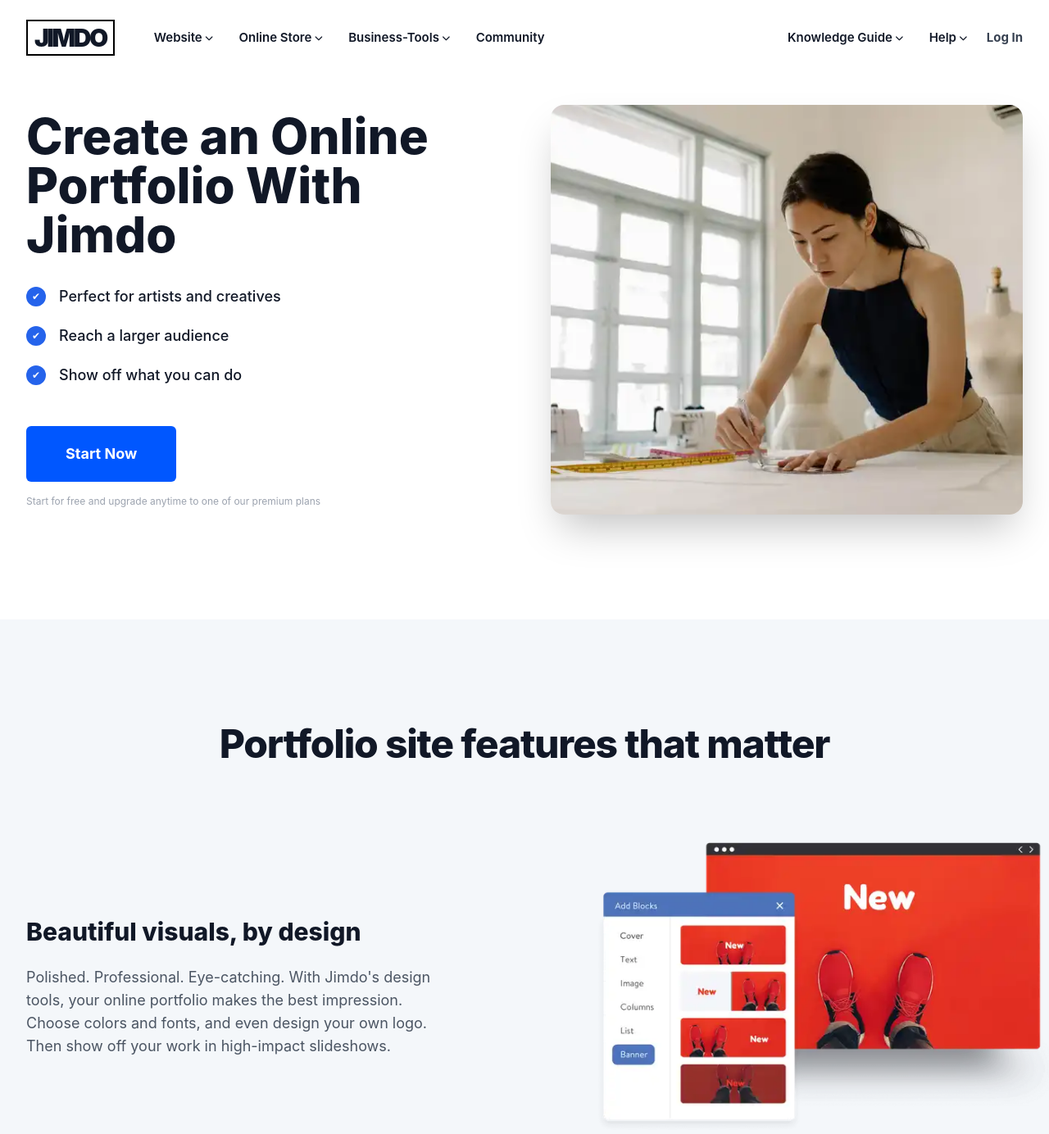
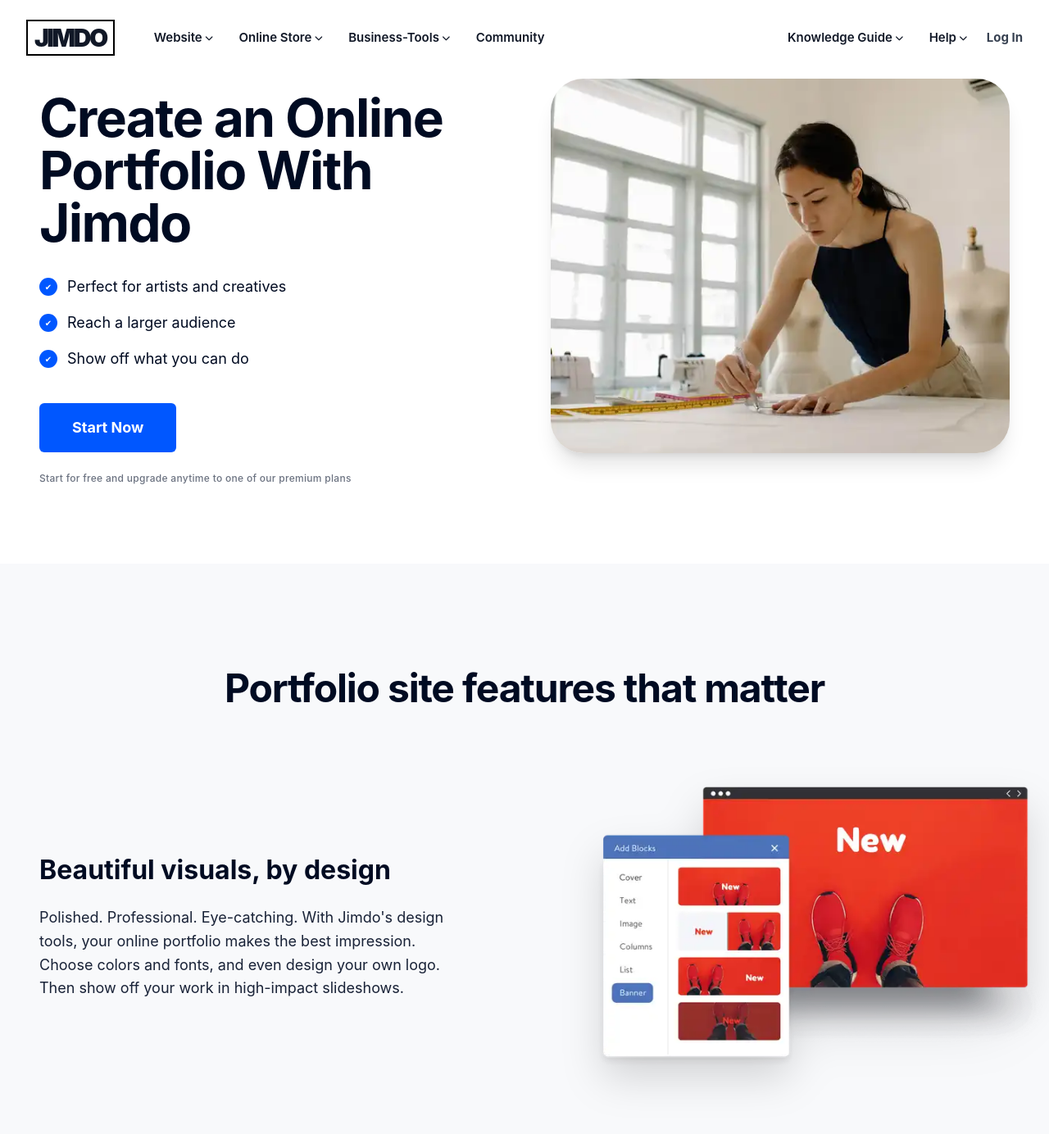
Before and after one commit to MalKurenai/MNTB-OJT, a plain HTML site: page Jimdo.html in a window 1280 px wide. Shown: the top 1384 px of the page at 82% size. Drawn offline with nearby package versions, Linux system fonts and the light colour scheme; a web font is replaced by a local one.

Commit message:
Jimdo Cloning Project 9

```diff
--- a/Jimdo.html
+++ b/Jimdo.html
@@ -268,43 +268,58 @@
                 </div>
         </nav>
 
-        <header class="max-w-7xl mx-auto px-6 md:px-8 pt-32 pb-16 lg:py-32 grid grid-cols-1 lg:grid-cols-2 gap-12 lg:gap-16 items-center">
-            <div class="text-center lg:text-left">
-                <h1 class="text-4xl md:text-5xl lg:text-6xl font-extrabold leading-tight mb-6 md:mb-8">Create an Online Portfolio With Jimdo</h1>
-                <ul class="space-y-4 md:space-y-5 mb-8 md:mb-12 text-base md:text-lg font-medium inline-block text-left">
-                    <li class="flex items-center gap-4"><span class="bg-blue-600 text-white rounded-full w-5 h-5 md:w-6 md:h-6 flex items-center justify-center text-[10px] md:text-xs shrink-0">✔</span> Perfect for artists and creatives</li>
-                    <li class="flex items-center gap-4"><span class="bg-blue-600 text-white rounded-full w-5 h-5 md:w-6 md:h-6 flex items-center justify-center text-[10px] md:text-xs shrink-0">✔</span> Reach a larger audience</li>
-                    <li class="flex items-center gap-4"><span class="bg-blue-600 text-white rounded-full w-5 h-5 md:w-6 md:h-6 flex items-center justify-center text-[10px] md:text-xs shrink-0">✔</span> Show off what you can do</li>
+        <header class="max-w-7xl mx-auto px-6 md:px-12 pt-12 pb-16 lg:py-24 grid grid-cols-1 lg:grid-cols-2 gap-8 lg:gap-16 items-start">
+            <div class="text-left flex flex-col items-start pt-4">
+                <h1 class="text-[34px] md:text-5xl lg:text-[64px] font-bold leading-[1.15] mb-6 md:mb-8 text-[#000b22] tracking-tight">
+                    Create an Online Portfolio With Jimdo
+                </h1>
+                <ul class="space-y-3 md:space-y-4 mb-8 md:mb-10 text-[16px] md:text-lg font-normal text-[#000b22]">
+                    <li class="flex items-center gap-3">
+                        <span class="bg-[#0057ff] text-white rounded-full w-[22px] h-[22px] flex items-center justify-center text-[10px] shrink-0">✔</span>
+                        Perfect for artists and creatives
+                    </li>
+                    <li class="flex items-center gap-3">
+                        <span class="bg-[#0057ff] text-white rounded-full w-[22px] h-[22px] flex items-center justify-center text-[10px] shrink-0">✔</span>
+                        Reach a larger audience
+                    </li>
+                    <li class="flex items-center gap-3">
+                        <span class="bg-[#0057ff] text-white rounded-full w-[22px] h-[22px] flex items-center justify-center text-[10px] shrink-0">✔</span>
+                        Show off what you can do
+                    </li>
                 </ul>
-                <div class="block">
-                    <button class="w-full sm:w-auto bg-[#0057ff] text-white px-12 py-4 md:py-5 rounded-md font-bold text-lg hover:bg-blue-700 hover:shadow-lg transition-all active:scale-95">
+                <div class="w-full">
+                    <button class="w-full lg:w-fit bg-[#0057ff] text-white px-10 py-4 rounded-md font-bold text-lg hover:bg-blue-700 transition-all">
                         Start Now
                     </button>
                 </div>
-                <p class="mt-4 text-[10px] md:text-xs text-gray-400">Start for free and upgrade anytime to one of our premium plans</p>
+                <p class="mt-6 w-full text-center lg:text-left text-[11px] md:text-xs text-gray-500 font-medium tracking-wide">
+                    Start for free and upgrade anytime to one of our premium plans
+                </p>
             </div>
-            <div class="rounded-2xl overflow-hidden shadow-2xl">
-                <img src="Jimdo images/hero-image.png" alt="Design Work" class="w-full h-[300px] md:h-[400px] lg:h-[500px] object-cover">
+            <div class="rounded-2xl lg:rounded-[40px] overflow-hidden shadow-xl mt-4 lg:mt-0">
+                <img src="Jimdo images/hero-image.png" alt="Design Work" class="w-full h-auto object-cover">
             </div>
         </header>
 
-        <section class="bg-[#f4f7fa] py-20 md:py-32 px-6 md:px-8 overflow-hidden">
+        <section class="bg-[#f8f9fb] py-16 md:py-32 px-6 md:px-12 overflow-hidden">
             <div class="max-w-7xl mx-auto">
-                <h2 class="text-3xl md:text-5xl font-extrabold text-center mb-16 md:mb-24 tracking-tight">
+                <h2 class="text-[32px] md:text-5xl font-bold text-center mb-12 md:mb-24 text-[#000b22] tracking-tight">
                     Portfolio site features that matter
                 </h2>
 
-                <div class="grid grid-cols-1 lg:grid-cols-2 gap-12 md:gap-20 items-center">
-                    <div class="max-w-lg order-2 lg:order-1 text-center lg:text-left">
-                        <h3 class="text-2xl md:text-3xl font-extrabold mb-4 md:mb-6 leading-tight">Beautiful visuals, by design</h3>
-                        <p class="text-gray-600 text-base md:text-lg leading-relaxed">
+                <div class="grid grid-cols-1 lg:grid-cols-2 gap-10 md:gap-20 items-center">
+                    <div class="relative flex items-center justify-center lg:justify-end order-1 lg:order-2">
+                        <img src="Jimdo images/feature-1.png" alt="Jimdo UI" class="w-full max-w-[600px] lg:max-w-none transform lg:translate-x-12 drop-shadow-2xl">
+                    </div>
+
+                    <div class="max-w-xl order-2 lg:order-1 text-left lg:pr-12">
+                        <h3 class="text-[28px] md:text-[32px] font-bold mb-4 md:mb-6 leading-tight text-[#000b22]">
+                            Beautiful visuals, by design
+                        </h3>
+                        <p class="text-[#000b22] text-base md:text-[18px] leading-[1.6] opacity-90">
                             Polished. Professional. Eye-catching. With Jimdo's design tools, your online portfolio makes the best impression. Choose colors and fonts, and even design your own logo.
                             Then show off your work in high-impact slideshows.
                         </p>
-                    </div>
-
-                    <div class="relative flex items-center justify-center lg:justify-end order-1 lg:order-2">
-                        <img src="Jimdo images/feature-1.png" alt="Jimdo UI" class="w-full max-w-2xl transform lg:translate-x-12">
                     </div>
                 </div>
             </div>
```
